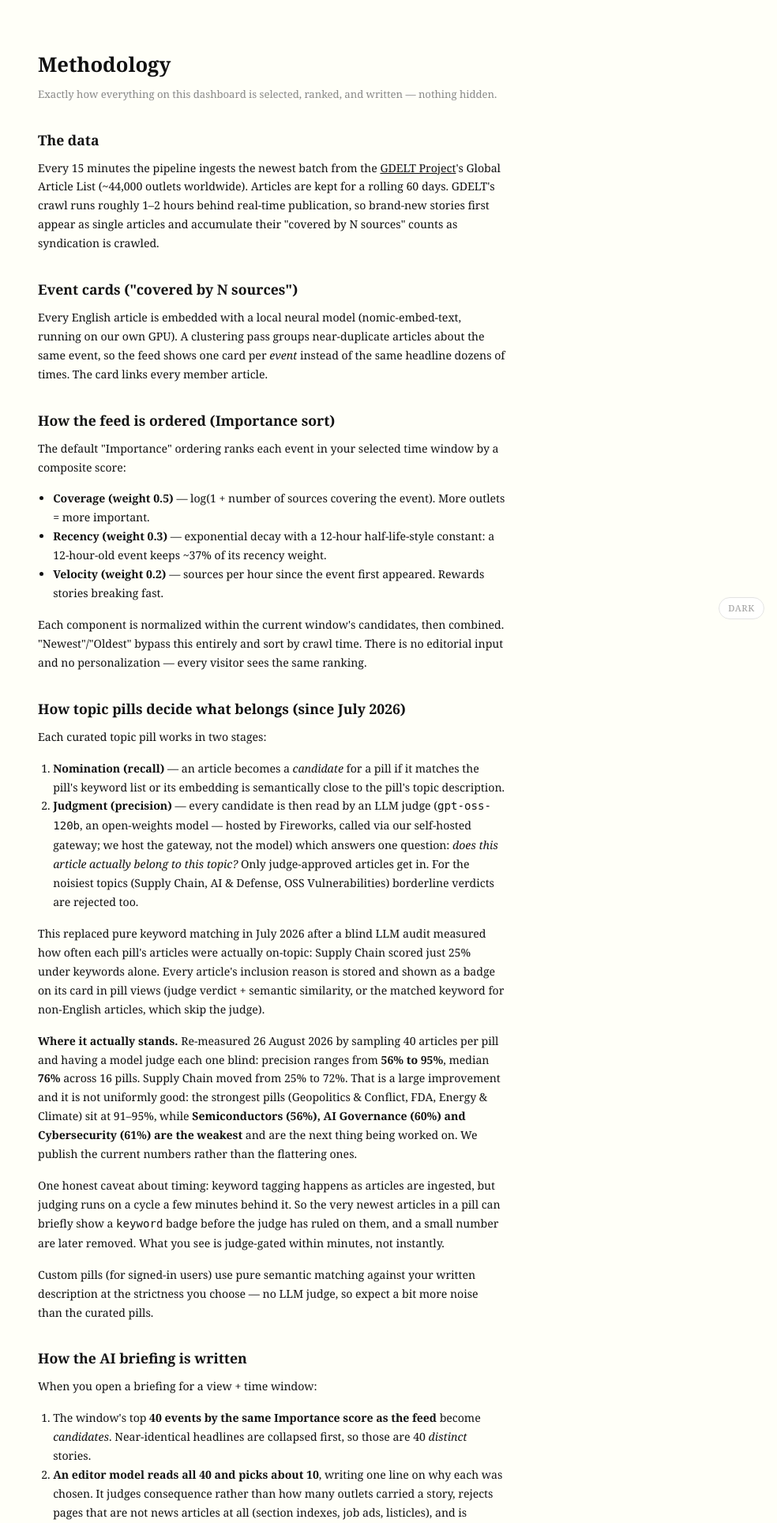
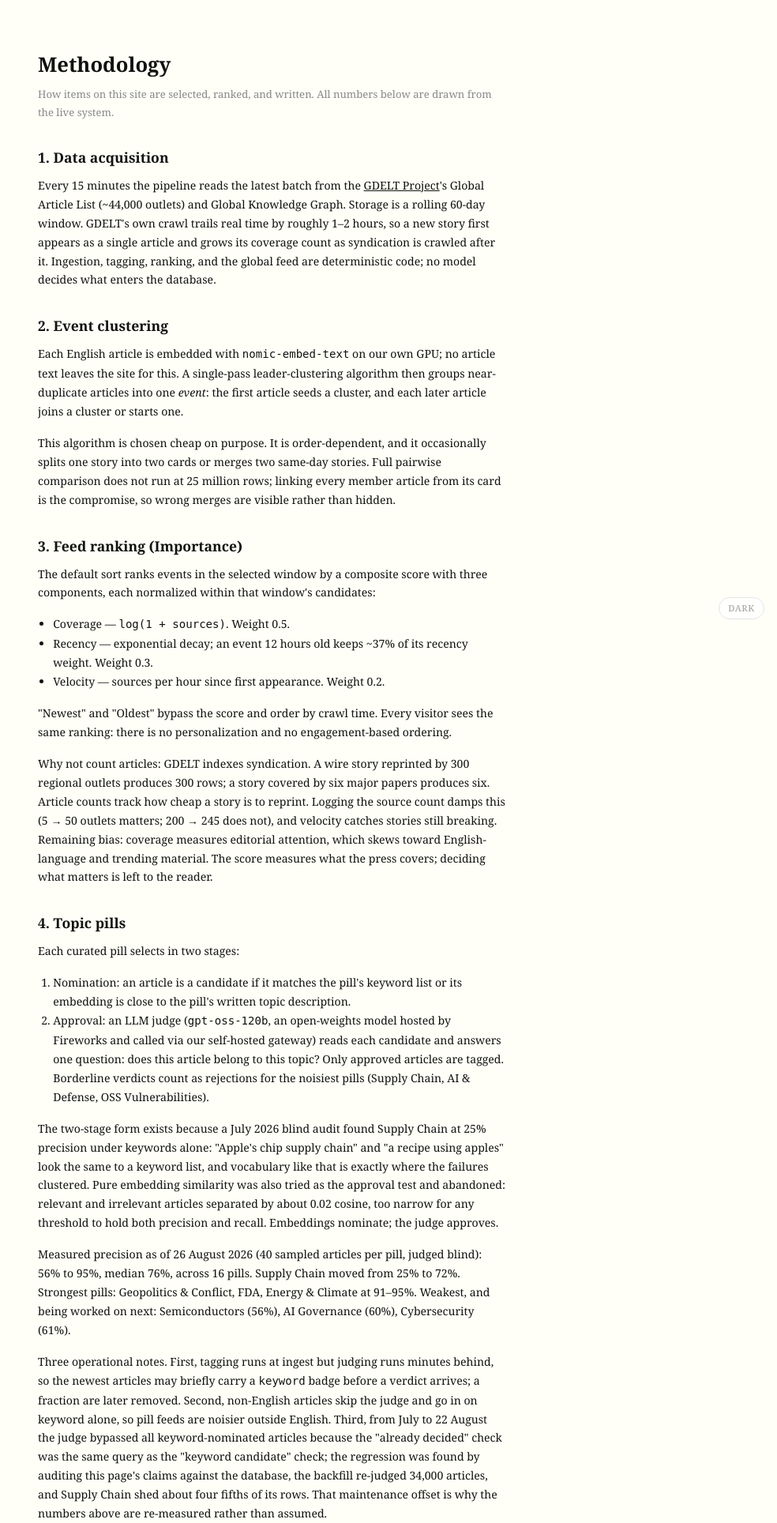
Before and after one commit to sidscorp/gdelt-events, a Flask app: page /methodology in a window 1280 px wide. Shown: the top 1928 px of the page at 79% size, without its empty margins (296-1280 px from the left). Run offline with Flask 3, Linux system fonts and the light colour scheme; parts of the project's set-up code (start-up, migrations or seed data) failed here and were passed over.

Commit message:
Methodology as technical doc; de-LLM cadence pass on the static pages; about reads live precision

```diff
--- a/dashboard/templates/methodology.html
+++ b/dashboard/templates/methodology.html
@@ -4,80 +4,56 @@
 {% block content %}
 
 <h1>Methodology</h1>
-<p class="subtitle">Exactly how everything on this dashboard is selected, ranked, and written — nothing hidden.</p>
+<p class="subtitle">How items on this site are selected, ranked, and written. All numbers below are drawn from the live system.</p>
 
-<h2>The data</h2>
-<p>Every 15 minutes the pipeline ingests the newest batch from the <a href="https://www.gdeltproject.org/">GDELT Project</a>'s Global Article List (~44,000 outlets worldwide). Articles are kept for a rolling 60 days. GDELT's crawl runs roughly 1–2 hours behind real-time publication, so brand-new stories first appear as single articles and accumulate their "covered by N sources" counts as syndication is crawled.</p>
+<h2>1. Data acquisition</h2>
+<p>Every 15 minutes the pipeline reads the latest batch from the <a href="https://www.gdeltproject.org/">GDELT Project</a>'s Global Article List (~44,000 outlets) and Global Knowledge Graph. Storage is a rolling 60-day window. GDELT's own crawl trails real time by roughly 1–2 hours, so a new story first appears as a single article and grows its coverage count as syndication is crawled after it. Ingestion, tagging, ranking, and the global feed are deterministic code; no model decides what enters the database.</p>
 
-<h2>Event cards ("covered by N sources")</h2>
-<p>Every English article is embedded with a local neural model (nomic-embed-text, running on our own GPU). A clustering pass groups near-duplicate articles about the same event, so the feed shows one card per <em>event</em> instead of the same headline dozens of times. The card links every member article.</p>
+<h2>2. Event clustering</h2>
+<p>Each English article is embedded with <code>nomic-embed-text</code> on our own GPU; no article text leaves the site for this. A single-pass leader-clustering algorithm then groups near-duplicate articles into one <em>event</em>: the first article seeds a cluster, and each later article joins a cluster or starts one.</p>
+<p>This algorithm is chosen cheap on purpose. It is order-dependent, and it occasionally splits one story into two cards or merges two same-day stories. Full pairwise comparison does not run at 25 million rows; linking every member article from its card is the compromise, so wrong merges are visible rather than hidden.</p>
 
-<h2>How the feed is ordered (Importance sort)</h2>
-<p>The default "Importance" ordering ranks each event in your selected time window by a composite score:</p>
+<h2>3. Feed ranking (Importance)</h2>
+<p>The default sort ranks events in the selected window by a composite score with three components, each normalized within that window's candidates:</p>
 <ul style="font-size:0.88rem; margin: 0 0 1rem 1.2rem;">
-  <li><strong>Coverage (weight {{ w_coverage or 0.5 }})</strong> — log(1 + number of sources covering the event). More outlets = more important.</li>
-  <li><strong>Recency (weight {{ w_recency or 0.3 }})</strong> — exponential decay with a 12-hour half-life-style constant: a 12-hour-old event keeps ~37% of its recency weight.</li>
-  <li><strong>Velocity (weight {{ w_velocity or 0.2 }})</strong> — sources per hour since the event first appeared. Rewards stories breaking fast.</li>
+  <li>Coverage — <code>log(1 + sources)</code>. Weight {{ w_coverage or 0.5 }}.</li>
+  <li>Recency — exponential decay; an event 12 hours old keeps ~37% of its recency weight. Weight {{ w_recency or 0.3 }}.</li>
+  <li>Velocity — sources per hour since first appearance. Weight {{ w_velocity or 0.2 }}.</li>
 </ul>
-<p>Each component is normalized within the current window's candidates, then combined. "Newest"/"Oldest" bypass this entirely and sort by crawl time. There is no editorial input and no personalization — every visitor sees the same ranking.</p>
+<p>"Newest" and "Oldest" bypass the score and order by crawl time. Every visitor sees the same ranking: there is no personalization and no engagement-based ordering.</p>
+<p>Why not count articles: GDELT indexes syndication. A wire story reprinted by 300 regional outlets produces 300 rows; a story covered by six major papers produces six. Article counts track how cheap a story is to reprint. Logging the source count damps this (5 → 50 outlets matters; 200 → 245 does not), and velocity catches stories still breaking. Remaining bias: coverage measures editorial attention, which skews toward English-language and trending material. The score measures what the press covers; deciding what matters is left to the reader.</p>
 
-<h2>How topic pills decide what belongs (since July 2026)</h2>
-<p>Each curated topic pill works in two stages:</p>
+<h2>4. Topic pills</h2>
+<p>Each curated pill selects in two stages:</p>
 <ol style="font-size:0.88rem; margin: 0 0 1rem 1.2rem;">
-  <li><strong>Nomination (recall)</strong> — an article becomes a <em>candidate</em> for a pill if it matches the pill's keyword list or its embedding is semantically close to the pill's topic description.</li>
-  <li><strong>Judgment (precision)</strong> — every candidate is then read by an LLM judge (<code>{{ judge_model or 'gpt-oss-120b' }}</code>, an open-weights model — hosted by Fireworks, called via our self-hosted gateway; we host the gateway, not the model) which answers one question: <em>does this article actually belong to this topic?</em> Only judge-approved articles get in. For the noisiest topics (Supply Chain, AI &amp; Defense, OSS Vulnerabilities) borderline verdicts are rejected too.</li>
+  <li>Nomination: an article is a candidate if it matches the pill's keyword list or its embedding is close to the pill's written topic description.</li>
+  <li>Approval: an LLM judge (<code>{{ judge_model or 'gpt-oss-120b' }}</code>, an open-weights model hosted by Fireworks and called via our self-hosted gateway) reads each candidate and answers one question: does this article belong to this topic? Only approved articles are tagged. Borderline verdicts count as rejections for the noisiest pills (Supply Chain, AI &amp; Defense, OSS Vulnerabilities).</li>
 </ol>
-<p>This replaced pure keyword matching in July 2026 after a blind LLM audit measured how often each pill's articles were actually on-topic: Supply Chain scored just 25% under keywords alone. Every article's inclusion reason is stored and shown as a badge on its card in pill views (judge verdict + semantic similarity, or the matched keyword for non-English articles, which skip the judge).</p>
-<p><strong>Where it actually stands.</strong> Re-measured {{ eval_date or '26 August 2026' }} by sampling {{ eval_n or 40 }} articles per pill and having a model judge each one blind: precision ranges from <strong>{{ eval_min or '56%' }} to {{ eval_max or '95%' }}</strong>, median <strong>{{ eval_median or '76%' }}</strong> across {{ eval_pills or 16 }} pills. Supply Chain moved from 25% to {{ eval_supply or '72%' }}. That is a large improvement and it is not uniformly good: the strongest pills (Geopolitics &amp; Conflict, FDA, Energy &amp; Climate) sit at 91–95%, while <strong>Semiconductors ({{ eval_semi or '56%' }}), AI Governance ({{ eval_aireg or '60%' }}) and Cybersecurity ({{ eval_cyber or '61%' }}) are the weakest</strong> and are the next thing being worked on. We publish the current numbers rather than the flattering ones.</p>
-<p>One honest caveat about timing: keyword tagging happens as articles are ingested, but judging runs on a cycle a few minutes behind it. So the very newest articles in a pill can briefly show a <code>keyword</code> badge before the judge has ruled on them, and a small number are later removed. What you see is judge-gated within minutes, not instantly.</p>
-<p>Custom pills (for signed-in users) use pure semantic matching against your written description at the strictness you choose — no LLM judge, so expect a bit more noise than the curated pills.</p>
+<p>The two-stage form exists because a July 2026 blind audit found Supply Chain at 25% precision under keywords alone: "Apple's chip supply chain" and "a recipe using apples" look the same to a keyword list, and vocabulary like that is exactly where the failures clustered. Pure embedding similarity was also tried as the approval test and abandoned: relevant and irrelevant articles separated by about 0.02 cosine, too narrow for any threshold to hold both precision and recall. Embeddings nominate; the judge approves.</p>
+<p>Measured precision as of {{ eval_date or '26 August 2026' }} ({{ eval_n or 40 }} sampled articles per pill, judged blind): {{ eval_min or '56%' }} to {{ eval_max or '95%' }}, median {{ eval_median or '76%' }}, across {{ eval_pills or 16 }} pills. Supply Chain moved from 25% to {{ eval_supply or '72%' }}. Strongest pills: Geopolitics &amp; Conflict, FDA, Energy &amp; Climate at 91–95%. Weakest, and being worked on next: Semiconductors ({{ eval_semi or '56%' }}), AI Governance ({{ eval_aireg or '60%' }}), Cybersecurity ({{ eval_cyber or '61%' }}).</p>
+<p>Three operational notes. First, tagging runs at ingest but judging runs minutes behind, so the newest articles may briefly carry a <code>keyword</code> badge before a verdict arrives; a fraction are later removed. Second, non-English articles skip the judge and go in on keyword alone, so pill feeds are noisier outside English. Third, from July to 22 August the judge bypassed all keyword-nominated articles because the "already decided" check was the same query as the "keyword candidate" check; the regression was found by auditing this page's claims against the database, the backfill re-judged 34,000 articles, and Supply Chain shed about four fifths of its rows. That maintenance offset is why the numbers above are re-measured rather than assumed.</p>
+<p>Custom pills (signed-in users) use semantic matching against a written description at a chosen strictness. There is no judge in that path, so expect more noise than the curated set.</p>
 
-<h2>How the AI briefing is written</h2>
-<p>When you open a briefing for a view + time window:</p>
+<h2>5. Briefings</h2>
+<p>For a view and window, the pipeline:</p>
 <ol style="font-size:0.88rem; margin: 0 0 1rem 1.2rem;">
-  <li>The window's top <strong>{{ candidate_limit or 40 }} events by the same Importance score as the feed</strong> become <em>candidates</em>. Near-identical headlines are collapsed first, so those are {{ candidate_limit or 40 }} <em>distinct</em> stories.</li>
-  <li><strong>An editor model reads all {{ candidate_limit or 40 }} and picks about {{ event_limit or 10 }}</strong>, writing one line on why each was chosen. It judges consequence rather than how many outlets carried a story, rejects pages that are not news articles at all (section indexes, job ads, listicles), and is explicitly asked to include at least one consequential but under-covered story. Importance decides what is <em>considered</em>; the editor decides what is <em>covered</em>.</li>
-  <li>A second prompt is built for the writer containing only the selected events (with the editor's reasoning), the titles the <em>previous</em> briefing covered, and any ongoing story threads being tracked.</li>
-  <li>The prompt is sent to <code>{{ model or 'gpt-oss-120b' }}</code> (an open-weights model, hosted by Fireworks and called via our self-hosted gateway). Citations like [3] link back to the exact numbered event.</li>
-  <li>The result is cached per view/window, and how long it counts as fresh scales with the window (about {{ fresh_short_h or 3 }} hours for a 3-hour briefing, {{ fresh_long_h or 24 }} hours for a 30-day one) — the "cached" label and timestamp are shown under each briefing.</li>
-  <li>The model's formatting varies between runs — one briefing cites <code>[3]</code>, the next <code>【3】</code> — so the text is normalized before it is stored and again before it is drawn, and the citation markers are turned into the superscript links you see. The wording is never altered.</li>
+  <li>takes the window's top {{ candidate_limit or 40 }} distinct events by the Importance score (near-identical headlines collapsed first);</li>
+  <li>has an editor model read all {{ candidate_limit or 40 }} and select about {{ event_limit or 10 }}, writing one line per choice and rejecting items that are not news (section indexes, job ads, listicles), with an explicit instruction to keep at least one consequential under-covered story;</li>
+  <li>builds the writer's prompt from the selected events, the editor's reasons, the titles the previous briefing covered, and any ongoing threads;</li>
+  <li>sends it to <code>{{ model or 'gpt-oss-120b' }}</code> (Fireworks-hosted, via our self-hosted gateway) and caches the result per view/window — roughly {{ fresh_short_h or 3 }}h fresh at a 3-hour window, {{ fresh_long_h or 24 }}h at 30-day, with the timestamp shown under each briefing.</li>
 </ol>
-<p><strong>Click the ⓘ on any briefing</strong> to see everything that generation used: the model, all {{ candidate_limit or 40 }} candidates, <em>which ones the editor chose and why</em> — including what it rejected and for what reason — the continuity context, and the <em>verbatim prompt</em>.</p>
-<p>If the editor call fails for any reason, the briefing is still written from the top {{ event_limit or 10 }} by Importance, exactly as it was before this stage existed; the ⓘ panel says so when that happens.</p>
+<p>Citations such as [3] are stitched to the numbered events by index; the model has no list beyond those, so a citation cannot point to an event it was not given. The ⓘ control on any briefing shows the model used, all {{ candidate_limit or 40 }} candidates, the editor's chosen and rejected lists with reasons, the continuity context, and the verbatim prompt. If the editor call fails, the briefing falls back to the top {{ event_limit or 10 }} by Importance and the panel marks the fallback.</p>
+<p>Run-to-run formatting varies between the same model, so text is normalized before storage and again before display (citation markers become the superscript links). Content is never rewritten in this step.</p>
 
-
-<h2>Why raw article counts mislead</h2>
-<p>The obvious way to rank news is to count articles. It does not work, for a reason worth understanding: GDELT indexes syndication, not events. A single wire story republished by 300 regional outlets produces 300 rows. A genuinely significant story covered thoughtfully by six major papers produces six. Sort by count and you rank syndication reach, which correlates with how cheap a story is to reprint rather than how much it matters.</p>
-<p>That is why the feed ranks <em>events</em> rather than articles, and why the score combines three things instead of one. <strong>Coverage</strong> (log of distinct sources) captures breadth while damping the syndication effect — going from 5 outlets to 50 matters far more than 200 to 245. <strong>Velocity</strong> (sources per hour since first appearance) catches stories that are breaking right now, before their totals accumulate. <strong>Recency</strong> decays older events so a week-old story cannot sit on top of the feed forever on volume alone. Each is normalized within the current window's candidates, so the ranking answers "what is biggest <em>in this time slice</em>", not against all history.</p>
-<p>The honest limitation: coverage is still a proxy for editorial attention, and editorial attention has its own biases — toward English-language sources, toward Western outlets, toward what is already trending. This system measures what the press is covering. That is not the same as what is important, and no amount of scoring fixes the difference.</p>
-
-<h2>What an "event" actually is</h2>
-<p>Every English article is embedded with a local neural model (<code>nomic-embed-text</code>, running on our own GPU — no article text is sent to a third party for this). A leader-clustering pass groups articles whose embeddings are near-duplicates: the first article becomes a cluster seed, and each subsequent article either joins an existing cluster it is close enough to or starts a new one.</p>
-<p>This is deliberately a cheap algorithm rather than a sophisticated one. It is single-pass, order-dependent, and it will occasionally split one story across two cards or merge two similar stories that happened the same day. The alternative — full pairwise comparison — does not survive contact with 25 million rows. Every card links its member articles, so when the clustering is wrong you can see that it is wrong.</p>
-
-<h2>Why keyword matching was not enough</h2>
-<p>The topic feeds originally worked on keyword lists. In July 2026 a blind audit asked a language model, for a sample of each feed, whether each article actually belonged. The results were bad in a specific way: <strong>Supply Chain scored 25%</strong>. Keywords do not distinguish "Apple's chip supply chain" from "a recipe using apples", and the failure is worst exactly where the vocabulary is most ambiguous.</p>
-<p>The fix separates two jobs that keywords were doing badly at once. <strong>Recall</strong> — finding candidates — still uses keywords plus semantic similarity to a written description of the topic. <strong>Precision</strong> — deciding membership — is now a language model reading the article and answering one question. Only approved articles enter the feed. Measured precision now spans {{ eval_min or '56%' }}–{{ eval_max or '95%' }} (median {{ eval_median or '76%' }}); see the pill section above for the per-pill picture, including which pills are still weak.</p>
-<p>Worth recording, because it took six weeks to notice: that gate silently stopped working. From July until 22 August the judge only ever saw candidates nominated by semantic similarity — every keyword-matched article bypassed it entirely, because the check for "already decided" was accidentally the same query as the check for "keyword candidate". Supply Chain drifted back to 97% unjudged keyword matches. It was found by auditing this page's own claims against the database, and fixed on 22 August; the backfill re-judged 34,000 articles and Supply Chain shed about four fifths of its rows.</p>
-<p>Two things worth being explicit about. Non-English articles skip the judge and are included on keyword match alone, so they are noisier. And a negative result worth recording: pure embedding similarity was tried as the membership test and <em>failed</em> — the separation between relevant and irrelevant articles was about 0.02 cosine, far too narrow for any threshold to be both precise and useful. Semantic similarity is good at nominating candidates and bad at judging them.</p>
-
-<h2>Where the briefings can still be wrong</h2>
-<p>Briefings are grounded: the model only ever sees the numbered events it was given, and it is instructed to cite by index. It cannot cite a source that was not in its list, which is why citation links cannot point somewhere invented. But grounding is not the same as correctness, and there are real failure modes:</p>
+<h2>6. Where briefings can still be wrong</h2>
 <ul style="font-size:0.88rem; margin: 0 0 1rem 1.2rem;">
-  <li>The briefing inherits the ranking's biases. The editor can only choose from what Importance surfaced, so if the wrong {{ candidate_limit or 40 }} events are nominated, the briefing faithfully describes a selection of the wrong events.</li>
-  <li>The editor's judgement is itself a model's judgement, made from a headline and a one-line summary rather than the full article. It is published in the ⓘ panel precisely so you can disagree with it.</li>
-  <li>It summarizes headlines and article summaries, not full article text. Nuance below that level is invisible to it.</li>
-  <li>Models paraphrase, and paraphrase can shift meaning — particularly around attribution, hedging and numbers. The citation next to each claim exists so you can check it.</li>
-  <li>Output formatting varies between runs of the same model; the text is normalized before display, but the <em>wording</em> is never edited.</li>
+  <li>Input bias transfers: if Importance nominates the wrong {{ candidate_limit or 40 }} events, the briefing describes a selected subset of a wrong window.</li>
+  <li>The editor judges from a headline and a one-line summary, not the full article; its own choices are published in the ⓘ panel for disagreement.</li>
+  <li>Summaries are of headlines and descriptions only. Anything living below that level is invisible to the model.</li>
+  <li>Paraphrase shifts meaning at the edges (attribution, hedging, numbers); the [n] next to a claim is the check.</li>
+  <li>Format varies between runs; text is normalized, wording isn't.</li>
 </ul>
-<p>The briefing is a reading aid for deciding what to open. It is not a substitute for the source.</p>
-
-<h2>What the AI does <em>not</em> do</h2>
-<ul style="font-size:0.88rem; margin: 0 0 1rem 1.2rem;">
-  <li>No model chooses which articles enter the database or the global feed — that's coverage math only.</li>
-  <li>Briefings can only cite the numbered events they were given; they are instructed never to invent numbers or URLs.</li>
-  <li>No personalization, tracking-based ranking, or engagement optimization anywhere.</li>
-</ul>
+<p>Use the briefing as a triage layer for deciding what to open. The citation is there to be clicked.</p>
 
 <p style="margin-top:1.5rem;"><a href="/">← Back to the dashboard</a> · <a href="/about">About the project</a></p>
 
```
Also changed, not shown: dashboard/templates/about.html (+6 -6 lines), CHANGELOG.md.
